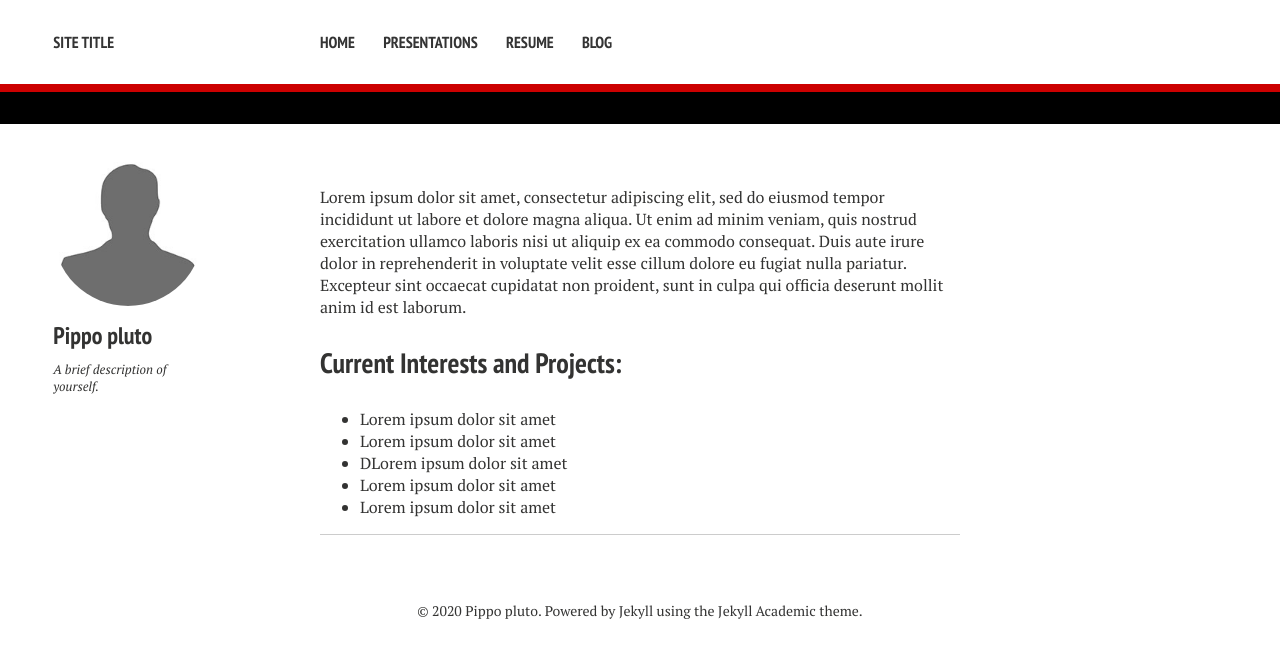
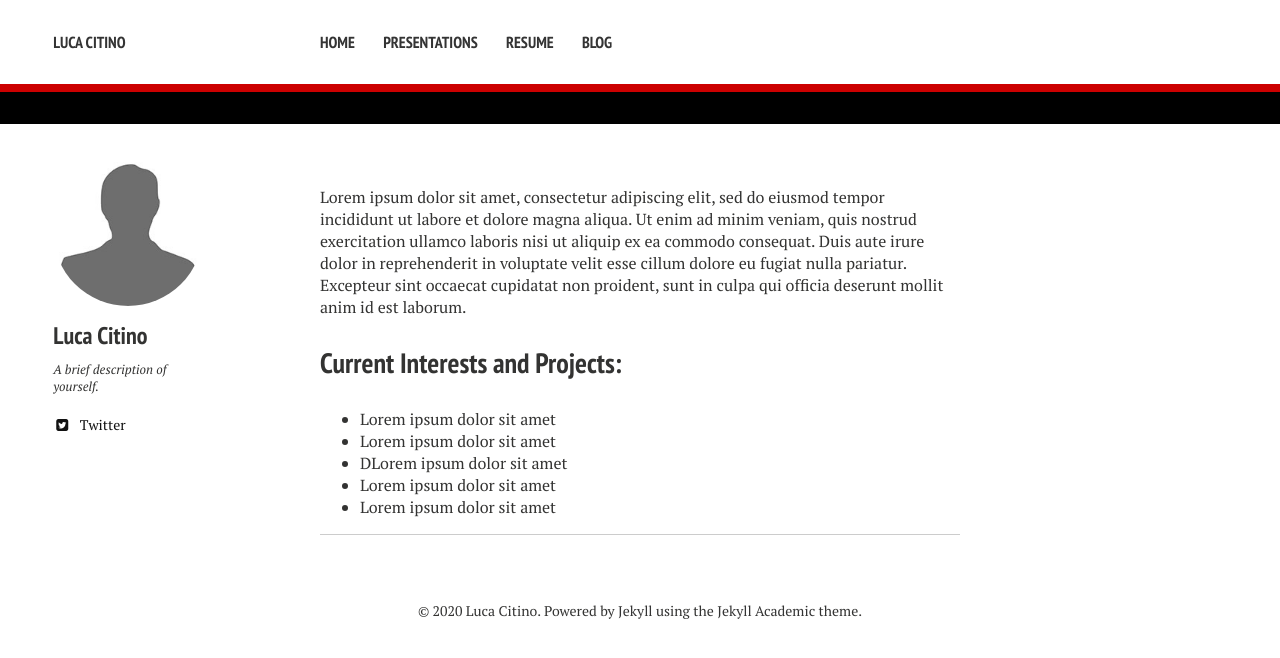
Before and after one commit to luca-citino/luca-citino.github.io, a Jekyll site: the page built from index.md, in a window 1280 px wide. Shown: the top 658 px of the page. Built offline with Jekyll 4.4.1, drawn with Linux system fonts in a browser that asks for light colours; nearby versions of some CDN libraries.

Commit message:
Update with true name

```diff
--- a/_config.yml
+++ b/_config.yml
@@ -1,17 +1,17 @@
 # Site wide configuration
 
-title: Site Title
+title: Luca Citino
 locale: en_US
 logo: # filename of a logo image that has been placed into your images directory
 
 # Enter the following platform usernames if you would like for them to appear on your site.
 owner:
-  name: Pippo pluto
+  name: Luca Citino
   avatar: bio-photo.jpg
   bio: "A brief description of yourself."
   email: #emailaddress
   # Do not include the @ symbol in your Twitter username
-  twitter: #username
+  twitter: lucacitino
   linkedin: #username
   github: #username
   orcid: # ID Number (ex. 0000-0000-0000-0000)
```
